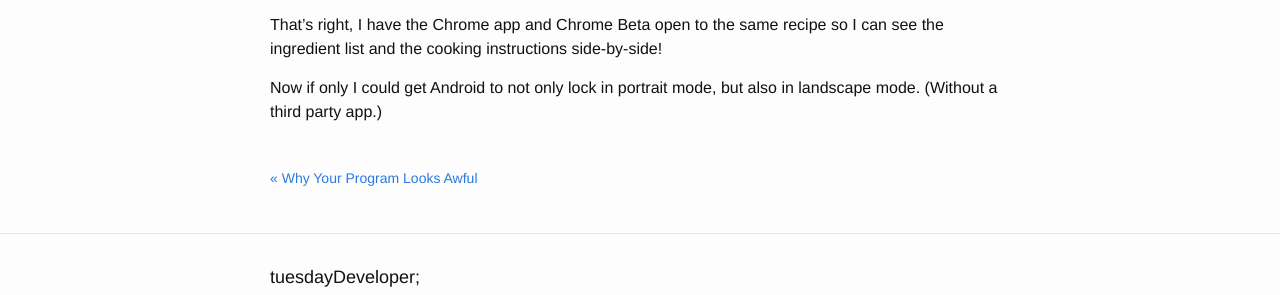
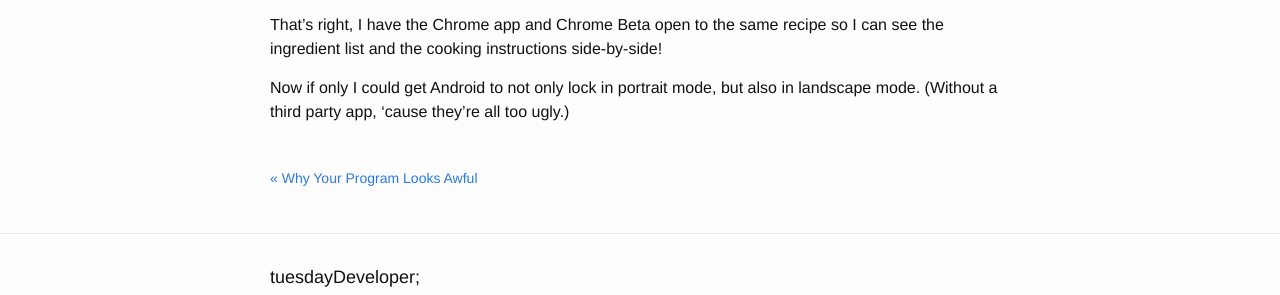
Before and after one commit to mahonbaldwin/tuesdaydeveloper, a Jekyll site: the page built from _posts/2016-08-25-my-use-for-multi-window.md, in a window 1280 px wide. Shown: the part 744-1039 px from the top of the page. Built offline with Jekyll 4.4.1, drawn with Linux system fonts in a browser that asks for light colours.

Commit message:
Update post

```diff
--- a/_posts/2016-08-25-my-use-for-multi-window.md
+++ b/_posts/2016-08-25-my-use-for-multi-window.md
@@ -16,4 +16,4 @@ That's right, I have the Chrome app and Chrome Beta open to the same recipe so I
 ingredient list and the cooking instructions side-by-side!
 
 Now if only I could get Android to not only lock in portrait mode, but also in landscape mode.
-(Without a third party app.)
+(Without a third party app, 'cause they're all too ugly.)
```
